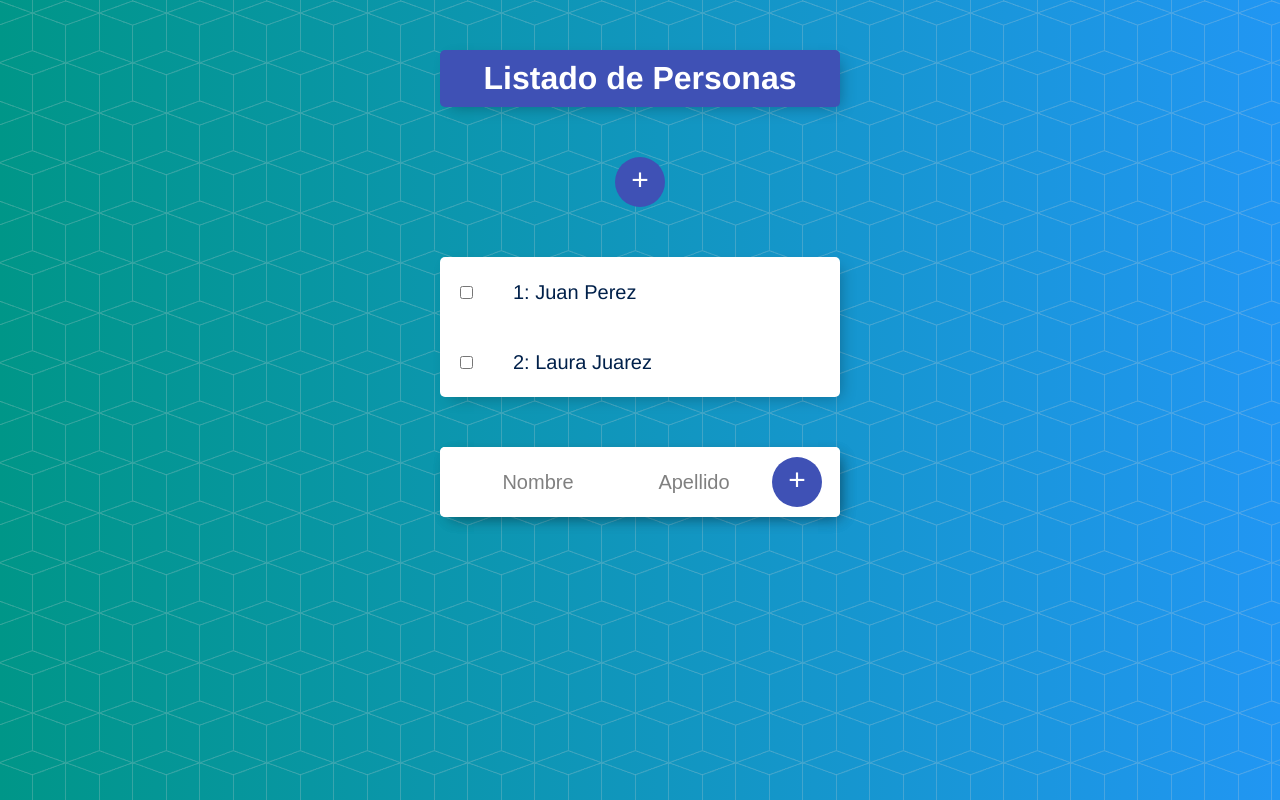
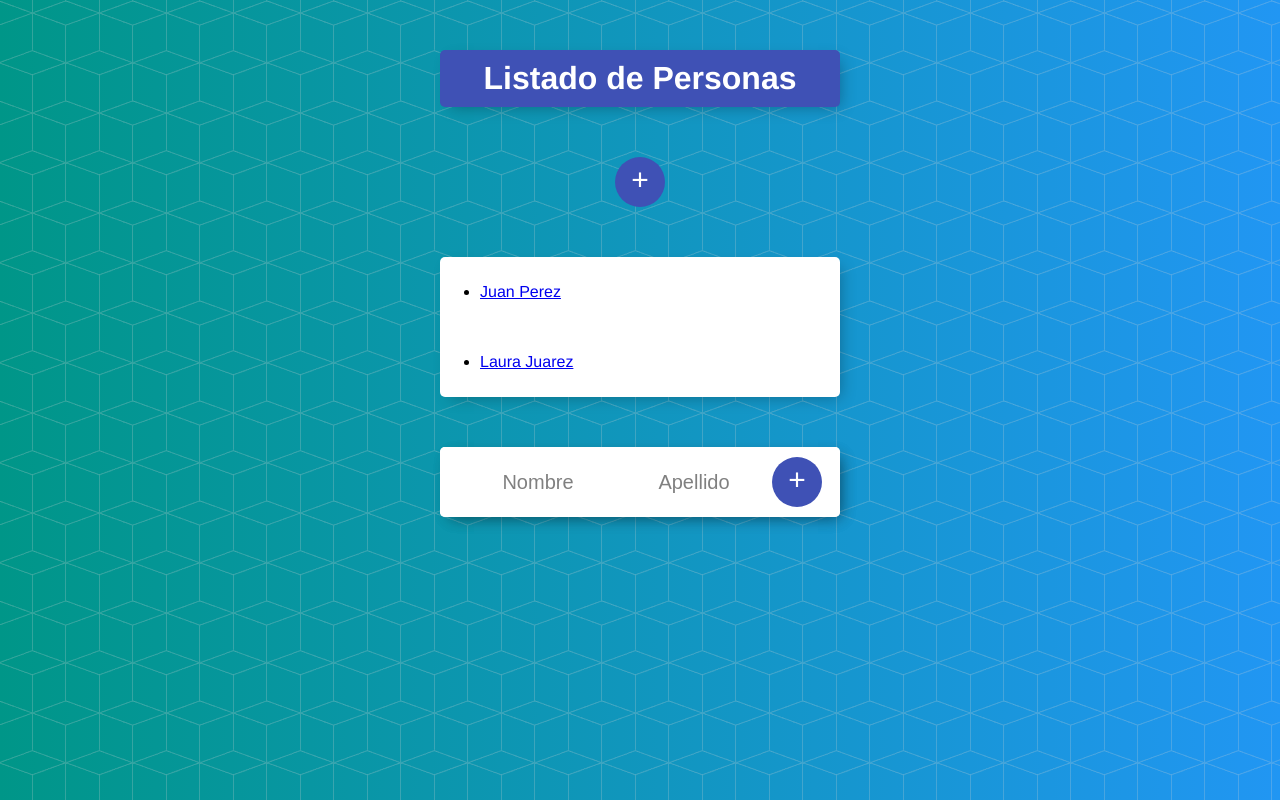
Before and after one commit to ivancostilla/angular-data-service, an Angular app: page /personas in a window 1280 px wide. Shown: the top 800 px of the page. Built offline with nearby package versions, Linux system fonts and the light colour scheme.

Commit message:
editar elementos

```diff
--- a/src/app/persona.service.ts
+++ b/src/app/persona.service.ts
@@ -14,8 +14,23 @@ export class PersonasService {
   saludar = new EventEmitter<number>();
   //inyeccion de servicios dentro de otros servicios
   constructor(private LoggingService: LoggingService){}
+
   agregarPersona(persona: Persona) {
     this.LoggingService.enviaMensajeAConsola('agregamos persona :' + persona.nombre+ " " + persona.apellido)
     this.personas.push(persona);
+  };
+
+  encontrarPersona(index:number){
+    //devolvemos la persona ubicada en el index que enviamos
+    let persona: Persona = this.personas[index];
+    return persona;
   }
+
+  modificarPersona(index:number,persona:Persona){
+    //editar persona q ya existe
+    let persona1 = this.personas[index];
+    persona1.nombre = persona.nombre;
+    persona1.apellido = persona.apellido;
+  }
+
 }
--- a/src/app/personas/formulario/formulario.component.ts
+++ b/src/app/personas/formulario/formulario.component.ts
@@ -1,5 +1,5 @@
-import { Component, ElementRef, EventEmitter, Output, ViewChild } from '@angular/core';
-import { Router } from '@angular/router';
+import { Component, ElementRef, EventEmitter, Output, ViewChild, OnInit } from '@angular/core';
+import { ActivatedRoute, Router } from '@angular/router';
 import { LoggingService } from '../../LoggingService.service';
 import { Persona } from '../../persona.model';
 import { PersonasService } from '../../persona.service';
@@ -9,28 +9,51 @@ import { PersonasService } from '../../persona.service';
   templateUrl: './formulario.component.html',
   styleUrls: ['./formulario.component.css']
 })
-export class FormularioComponent  {
+export class FormularioComponent implements OnInit  {
 
   nombreInput:string;
   apellidoInput:string;
-
+  index:number;
   constructor(private loggingService:LoggingService,
     private personaService:PersonasService,
-    private router:Router
+    private router:Router,
+    private route:ActivatedRoute
     ){
   //comunicacion entre componentes usando servicios:
       this.personaService.saludar.subscribe( (indice: number) => {
         alert(indice)
       })
     }
+    ngOnInit(){
+      //obtenemos la info entre rutas
+      //este id viene de app-routing
+      this.index = this.route.snapshot.params['id']
+      if(this.index){
+        //si el index existe quere decir que:
+        //1- estamos en el modo edicion
+        //2 enviamos el index al apretar el boton, lo recibimos
+        //en ngOninit y lo enviamos al servicion qu tiene el metodo
+        let persona: Persona = this.personaService.encontrarPersona(this.index);
+
+        this.nombreInput = persona.nombre;
+        this.apellidoInput = persona.apellido;
+      }
+    }
 
   onGuardarPersona(){
     let persona1 = new Persona(
       this.nombreInput,
-      this.apellidoInput);
-    //this.loggingService.enviaMensajeAConsola('Enviamos persona con nombre:' + persona1.nombre + ', apellido:' + persona1.apellido);
-    //this.personaCreada.emit(persona1);
-    this.personaService.agregarPersona(persona1);
+      this.apellidoInput
+      );
+      if(this.index){
+        this.personaService.modificarPersona(this.index, persona1)
+      } else {
+        //this.loggingService.enviaMensajeAConsola('Enviamos persona con nombre:' + persona1.nombre + ', apellido:' + persona1.apellido);
+        //this.personaCreada.emit(persona1);
+        this.personaService.agregarPersona(persona1);
+      }
+
+    //navegamos hacia la ruta 'personas'
     this.router.navigate(['personas'])
   }
 
--- a/src/app/personas/persona/persona.component.html
+++ b/src/app/personas/persona/persona.component.html
@@ -1,7 +1,9 @@
 <div class='item'>
-  <input
-  type='checkbox'
-  (click)='emitirSaludo()'
-  />
-  <p>{{indice+1}}: {{persona.nombre}} {{persona.apellido}}</p>
+  <ul>
+    <li>
+      <a [routerLink]="['/personas',indice]">
+        {{persona.nombre}} {{persona.apellido}}
+      </a>
+    </li>
+  </ul>
 </div>
```
